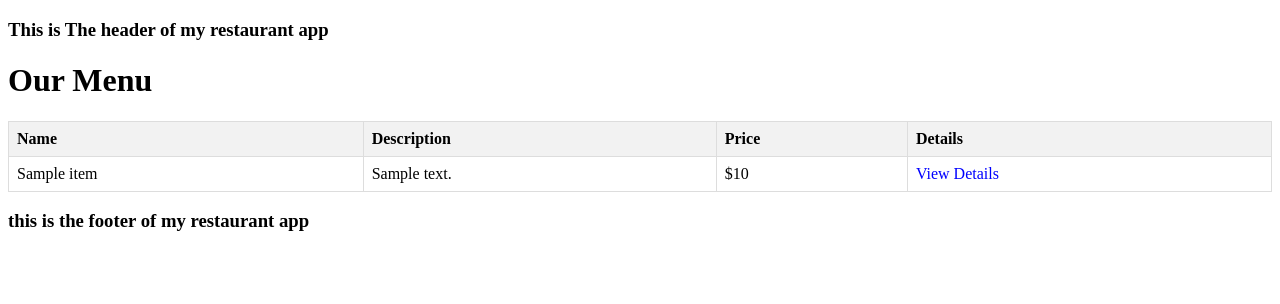
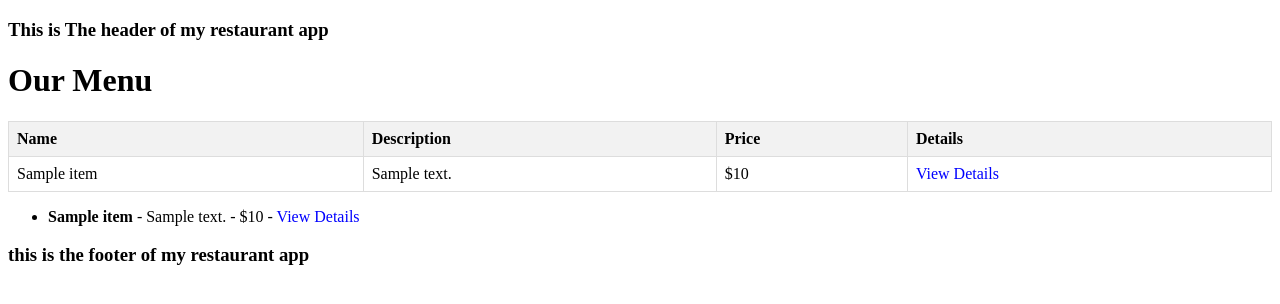
Before and after one commit to ZainabAlrashidi/restaurant_project-, a Django app: template restaurant_app/templates/restaurantModule/menu_list.html in a window 1280 px wide. Shown: the top 304 px of the page. Run offline with Django 5.2, Linux system fonts and the light colour scheme; the template is opened without the code that fills it: most values are stand-ins (such as "Sample title", 1, 10 or a date in 2020).

Commit message:
use ul list and strong tag

```diff
--- a/restaurant_app/templates/restaurantModule/menu_list.html
+++ b/restaurant_app/templates/restaurantModule/menu_list.html
@@ -50,5 +50,14 @@
         {% endfor %}
     </tbody>
 </table>
+<ul>
+  {% for item in menu_items %}
+  <li>
+      <strong>{{ item.name }}</strong> - {{ item.description }} - ${{ item.price }} - <a href="{% url 'menu_item' item.id %}">View Details</a>
+  </li>
+  {% empty %}
+  <li>No menu items available.</li>
+  {% endfor %}
+</ul>
 
 {% endblock content %}
```
